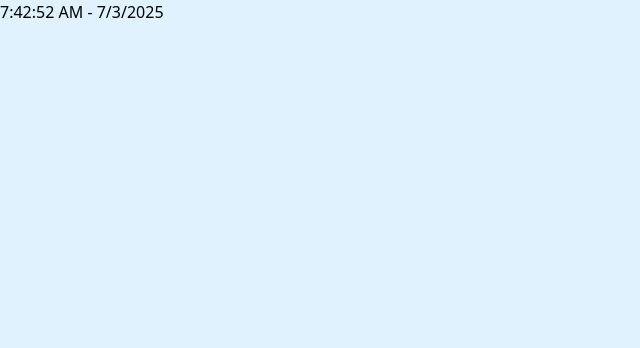
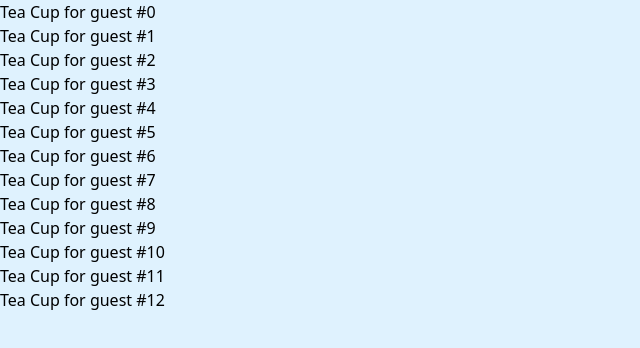
Before and after one commit to YangWavei/react_lodash_ui_exercise, a React (Vite) app: page / in a window 1280 px wide. Shown: the top 348 px of the page, without its empty margins (0-640 px from the left). Built offline with nearby package versions, Linux system fonts and the light colour scheme.

Commit message:
useEffect函数的理解

```diff
--- a/src/App.tsx
+++ b/src/App.tsx
@@ -1,15 +1,23 @@
-import './App.css'
-import Clock from './components/Clock';
+import { useEffect } from "react";
+import TeaGathering from "./components/TeaGathering";
+
 /** 主组件 */
 function App() {
+  // useEffect用于处理与组件渲染无关的内容
+  // 这会告诉React在渲染结束后执行它，类似与Vue中的 onMounted
+  // 组件挂载完成后执行
+  useEffect(() => {
+    const timer = setTimeout(() => {
+      console.log(`1s后执行`);
+    }, 1000)
+    // 这里的回调函数相当于Vue3中的onBeforeUnmount()
+    // 在组件卸载之前调用
+    return () => clearTimeout(timer)
+  }, [])
+
   return (
     <div className="w-screen h-screen bg-sky-100">
-      {/* <div className="banner">Lorem ipsum dolor sit amet consectetur adipisicing elit.
-        Dolorem esse soluta perspiciatis ducimus. Aliquam, provident nisi aspernatur
-        rem velit aliquid fuga iste nulla et atque quod ut molestiae, accusamus ratione?
-      </div>
-      <AnimateDemo /> */}
-      <Clock />
+      <TeaGathering />
     </div>
   );
 }
--- /dev/null
+++ b/src/components/TeaGathering.tsx
@@ -0,0 +1,16 @@
+import type { ReactNode } from "react";
+
+/** 茶具套装 */
+function TeaGathering() {
+  const cups: ReactNode[] = []
+  for (let i = 0; i <= 12; i++) {
+    cups.push(<Cups guest={i} key={i} />)
+  }
+  return cups
+}
+
+function Cups({ guest }: { guest: number }) {
+  return <h2>Tea Cup for guest #{guest}</h2>
+}
+
+export default TeaGathering
```
